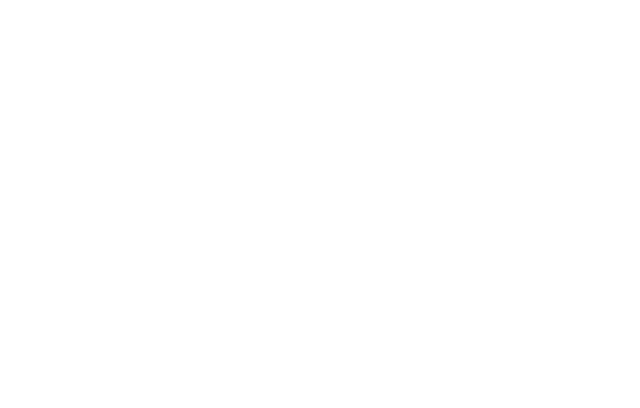
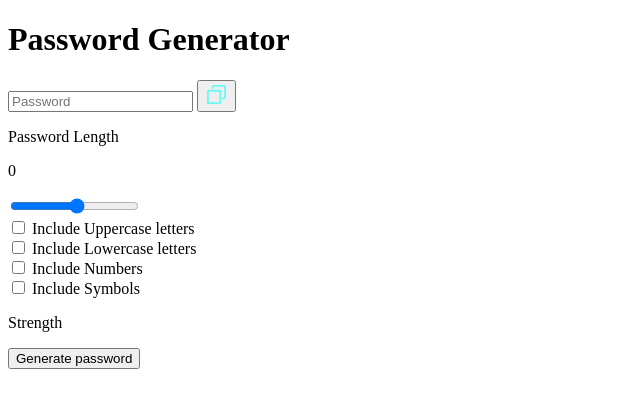
Before and after one commit to Arshlan-Raza/Password-Generator, a plain HTML site: page index.html in a window 1280 px wide. Shown: the whole page, without its empty margins (0-640 px from the left). Drawn offline with Linux system fonts and the light colour scheme.

Commit message:
completed the html section

```diff
--- a/index.html
+++ b/index.html
@@ -7,5 +7,63 @@
 </head>
 <body>
 
+    <div class="container">
+
+        <h1>Password Generator</h1>
+        <div class="display-container">
+
+            <input readonly placeholder="Password" class="display" data-passwordDisplay>
+
+            <button>
+                <span data-copyMsg></span>
+                <img src="./assets/copy.svg" alt="copy" width="23" height="23">
+            </button>
+
+        </div>
+
+        <div class="input-container">
+
+            <!-- password length  section  -->
+            <div class="length-container">
+                <p>Password Length</p>
+                <p data-lengthNumber>0</p>
+            </div>
+            <!-- slider  -->
+            <input type="range" min="1" max="20" class="slider" step="1" data-lengthslider>
+
+            <!-- checkbox -->
+            <div>
+                <input type="checkbox" id="uppercase">
+                <label for="uppercase">Include Uppercase letters</label>
+            </div>
+
+            <div>
+                <input type="checkbox" id="uppercase">
+                <label for="uppercase">Include Lowercase letters</label>
+            </div>
+
+            <div>
+                <input type="checkbox" id="uppercase">
+                <label for="uppercase">Include Numbers</label>
+            </div>
+
+            <div>
+                <input type="checkbox" id="uppercase">
+                <label for="uppercase">Include Symbols</label>
+            </div>
+
+            <!-- strength section  -->
+            <div class="strength-container">
+                <p>Strength</p>
+                <div data-indicator></div>
+            </div>
+
+            <!-- generator  password  -->
+            <button class="generateButton">Generate password</button>
+
+        </div>
+
+    </div>
+
 </body>
 </html>
```
